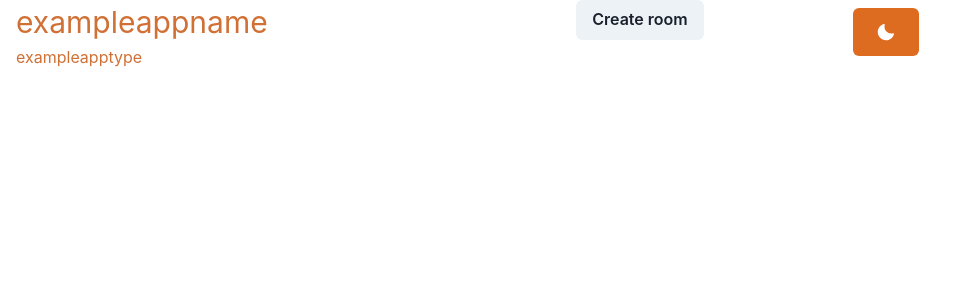
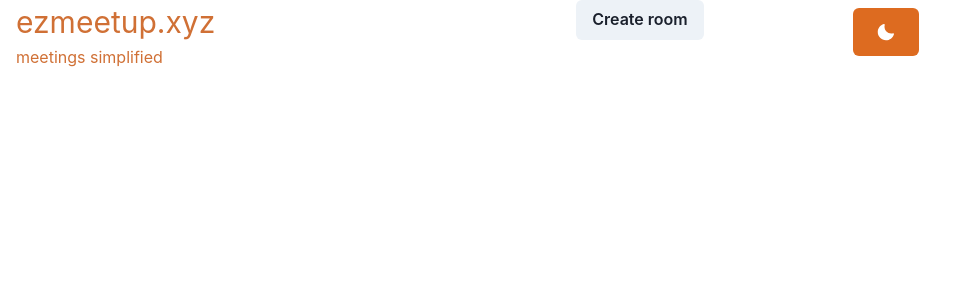
Before and after one commit to GeorgeShao/ezmeetupxyz, a React (Create React App) app: page / in a window 1280 px wide. Shown: the top 300 px of the page, without its empty margins (0-965 px from the left). Built offline with nearby package versions, Linux system fonts and the light colour scheme.

Commit message:
🌐 Rerouted Room route from /room/:roomID to /:roomID

```diff
--- a/src/App.js
+++ b/src/App.js
@@ -8,7 +8,7 @@ function App() {
     <BrowserRouter>
       <Switch>
         <Route path="/" exact component={CreateRoom} />
-        <Route path="/room/:roomID" component={Room} />
+        <Route path="/:roomID" component={Room} />
       </Switch>
     </BrowserRouter>
   );
--- a/src/routes/CreateRoom.js
+++ b/src/routes/CreateRoom.js
@@ -20,15 +20,15 @@ const CreateRoom = (props) => {
   }
   function create() {
     const id = genRandomID()
-    props.history.push(`/room/${id}`);
+    props.history.push(`/${id}`);
   }
   return (
     <Box>
       <Grid templateColumns="repeat(3, 1fr)">
         <Flex>
           <Box>
-            <Text fontSize="3xl" marginLeft="4" color="#d07035">exampleappname</Text>
-            <Text fontSize="md" marginLeft="4" color="#d07035">exampleapptype</Text>
+            <Text fontSize="3xl" marginLeft="4" color="#d07035">ezmeetup.xyz</Text>
+            <Text fontSize="md" marginLeft="4" color="#d07035">meetings simplified</Text>
           </Box>
           <Spacer />
         </Flex>
```
